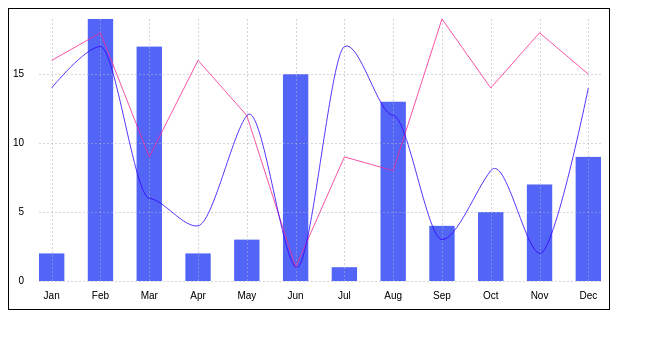
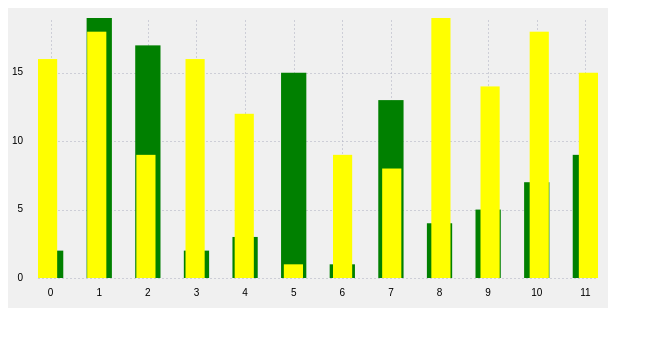
Before and after one commit to michielvaneerd/SvgChart, a plain HTML site: page index.html in a window 1280 px wide. Shown: the whole page, without its empty margins (0-665 px from the left). Drawn offline with Linux system fonts and the light colour scheme.

Commit message:
Space between bars overrule

```diff
--- a/app.css
+++ b/app.css
@@ -1,3 +1,3 @@
 #chart {
-    border:1px solid black;
+
 }
--- a/app.js
+++ b/app.js
@@ -1,4 +1,6 @@
 (function (window) {
+
+    var colCount = 12;
 
     function getRandomInt(max) {
         return Math.ceil(Math.random() * max);
@@ -6,40 +8,54 @@
 
     var data = {
         xAxis: {
-            columns: ['Jan', 'Feb', 'Mar', 'Apr', 'May', 'Jun', 'Jul', 'Aug', 'Sep', 'Oct', 'Nov', 'Dec']
+            columns: Array.from(Array(colCount).keys()).map(function(key) {
+                return key.toString();
+            }),
         },
         series: [
             {
                 type: 'bar',
                 name: 'car',
-                values: Array.from(Array(12).keys()).map(function(key) {
+                values: Array.from(Array(colCount).keys()).map(function(key) {
                     return getRandomInt(20);
                 }),
-                color: 'rgba(39, 63, 245, 0.8)'
+                color: 'green'
             },
             {
-                type: 'line',
-                name: 'train',
-                values: Array.from(Array(12).keys()).map(function(key) {
+                type: 'bar',
+                name: 'car',
+                values: Array.from(Array(colCount).keys()).map(function(key) {
                     return getRandomInt(20);
                 }),
-                color: 'rgba(245, 40, 145, 0.8)'
-            },
-            {
-                type: 'line',
-                name: 'bike',
-                values: Array.from(Array(12).keys()).map(function(key) {
-                    return getRandomInt(20);
-                }),
-                color: 'rgba(50, 0, 255, 0.8)',
+                color: 'yellow',
                 config: {
-                    // You can overrule some "global" config
-                    smoothCurves: true
+                    spaceBetweenBars: 30
                 }
             },
+            // {
+            //     type: 'line',
+            //     name: 'train',
+            //     values: Array.from(Array(colCount).keys()).map(function(key) {
+            //         return getRandomInt(20);
+            //     }),
+            //     color: 'rgba(245, 40, 145, 0.8)'
+            // },
+            // {
+            //     type: 'line',
+            //     name: 'bike',
+            //     values: Array.from(Array(colCount).keys()).map(function(key) {
+            //         return getRandomInt(20);
+            //     }),
+            //     color: 'rgba(50, 0, 255, 0.8)',
+            //     config: {
+            //         // You can overrule some "global" config
+            //         smoothCurves: true
+            //     }
+            // },
         ]
     };
     var config = {
+        backgroundColor: '#F0F0F0',
         // Always set every nested properties! So don't just set padding.top and leave the rest
         padding: {
             top: 10,
@@ -47,12 +63,19 @@
             start: 30,
             end: 10
         },
+        //spaceBetweenBars: 10, // in global config, because can be used by bars and lines...
         //maxSeriesValue: 30,
         yAxisStep: 5,
+        //xAxisStep: 5,
         // Global line config, can be overruled from within serie.config
         line: {
+            //spaceBetweenBars: 10,
+            lineWidth: 2,
             smoothCurves: false,
             followBars: true, // line points will be center of bars on x axis, can only be set for complete chart
+        },
+        bar: {
+            //spaceBetweenBars: 10,
         }
     };
     var chart = new window.Chart(document.getElementById('chart'), config, data);
--- a/charts.js
+++ b/charts.js
@@ -9,7 +9,10 @@
         return (chartWidth - ((data.xAxis.columns.length - 1) * spaceBetweenBars)) / data.xAxis.columns.length;
     }
 
-    function getSpaceBetweenBars(config, chartWidth, data) {
+    function getSpaceBetweenBars(config, serieConfig, chartWidth, data) {
+
+        if ('spaceBetweenBars' in serieConfig) return serieConfig.spaceBetweenBars;
+
         return ('spaceBetweenBars' in config)
             ? config.spaceBetweenBars
             : chartWidth / data.xAxis.columns.length / 2;
@@ -38,6 +41,8 @@
     // ************************************************************************
     window.Chart = function (parent, config, data) {
 
+        this.config = this._getConfig(config);
+
         var parentRect = parent.getBoundingClientRect();
         var parentWidth = parentRect.width;
         var parentHeight = parentRect.height;
@@ -48,6 +53,10 @@
         canvas.width = parentWidth * scale;
         canvas.height = parentHeight * scale;
         parent.appendChild(canvas);
+
+        if (this.config.backgroundColor) {
+            canvas.style.backgroundColor = this.config.backgroundColor;
+        }
 
         var context = canvas.getContext('2d');
         context.scale(scale, scale);
@@ -68,7 +77,6 @@
         }
 
         // Set general props we need in multiple methods
-        this.config = this._getConfig(config);
         this.data = data;
         this.maxSeriesValue = maxSeriesValue;
         this.minSeriesValue = minSeriesValue;
@@ -79,21 +87,24 @@
         data.series.forEach(function (serie, serieIndex) {
             switch (serie.type) {
                 case 'line':
-                    var lineConfig = this._drawLineChart(serie, config.line);
+                    var lineConfig = this._getLineConfig(this.config.line, serie.config);
                     if (this.config.writeXAxisLabels && serieIndex === 0) {
                         this._drawXAxisLabels(lineConfig);
                         this._drawYAxisLabels(lineConfig);
                     }
+                    this._drawLineChart(serie, lineConfig);
                     // this._line(serie, Object.assign(config.line, {
                     //     smoothCurves: true
                     // }));
                     break;
                 case 'bar':
-                    var barConfig = this._drawBarChart(serie, config.bar);
+                    var barConfig = this._getBarConfig(this.config.bar, serie.config);
+                    console.log(barConfig);
                     if (this.config.writeXAxisLabels && serieIndex === 0) {
                         this._drawXAxisLabels(barConfig);
                         this._drawYAxisLabels(barConfig);
                     }
+                    this._drawBarChart(serie, barConfig);
                     break;
             }
         }, this);
@@ -108,12 +119,13 @@
     // Private chart draw methods
     // ************************************************************************
     window.Chart.prototype._drawBarChart = function (serie, barConfig) {
-        barConfig = Object.assign(this._getBarConfig(barConfig), serie.config || {});
+        //barConfig = Object.assign(this._getBarConfig(barConfig), serie.config || {});
         this.context.save();
         this.context.fillStyle = serie.color;
         serie.values.forEach(function (value, valueIndex, values) {
             var x = getBarXStart(valueIndex, barConfig, this.config);
             var y = value * barConfig.oneSeriesValueHeight;
+            console.log('Bar: ' + this.data.xAxis.columns[valueIndex] + ' = ' + value);
             this.context.fillRect(x, this.chartHeight - y + this.config.padding.top, barConfig.columnWidth, y);
         }, this);
         this.context.restore();
@@ -122,8 +134,11 @@
 
     // https://stackoverflow.com/a/39559854
     window.Chart.prototype._drawLineChart = function (serie, lineConfig) {
-        lineConfig = Object.assign(this._getLineConfig(lineConfig), serie.config || {});
+        //lineConfig = Object.assign(this._getLineConfig(lineConfig), serie.config || {});
         this.context.save();
+        this.context.lineJoin = 'round';
+        this.context.lineCap = 'round';
+        this.context.lineWidth = lineConfig.lineWidth;
         // if (lineConfig.smoothCurves) {
         //     this.context.globalAlpha = 0.4;
         // }
@@ -143,7 +158,7 @@
         serie.values.forEach(function (value, valueIndex, values) {
             var x = getLineX(valueIndex, lineConfig, this.config);
             var y = this.chartHeight - (value * lineConfig.oneSeriesValueHeight) + this.config.padding.top;
-            console.log('Write ' + x + ', ' + y);
+            console.log('Line: ' + this.data.xAxis.columns[valueIndex] + ' = ' + value);
             if (valueIndex === 0) {
                 this.context.moveTo(x, y);
                 preP = { x: x, y: y };
@@ -188,13 +203,20 @@
         this.context.lineWidth = 1;
         this.context.setLineDash([2, 2]);
         this.context.beginPath();
-        this.data.xAxis.columns.forEach(function(value, index) {
+        for (var index = 0; index < this.data.xAxis.columns.length; index += this.config.xAxisStep) {
             var x = getLineX(index, lineOrBarConfig, this.config);
-            this.context.fillText(value, x, this.chartHeight + this.config.padding.top + (this.config.padding.bottom / 2));
+            this.context.fillText(this.data.xAxis.columns[index], x, this.chartHeight + this.config.padding.top + (this.config.padding.bottom / 2));
             var lineX = Math.round(x) + 0.5;
             this.context.moveTo(lineX, this.chartHeight + this.config.padding.top);
             this.context.lineTo(lineX, this.config.padding.top);
-        }, this);
+        }
+        // this.data.xAxis.columns.forEach(function(value, index) {
+        //     var x = getLineX(index, lineOrBarConfig, this.config);
+        //     this.context.fillText(value, x, this.chartHeight + this.config.padding.top + (this.config.padding.bottom / 2));
+        //     var lineX = Math.round(x) + 0.5;
+        //     this.context.moveTo(lineX, this.chartHeight + this.config.padding.top);
+        //     this.context.lineTo(lineX, this.config.padding.top);
+        // }, this);
         this.context.stroke();
         this.context.restore();
     };
@@ -243,24 +265,27 @@
             yAxisStep: 1,
             yAxisGrid: true,
             xAxisGrid: false,
+            xAxisStep: 1,
         }, config);
     };
 
-    window.Chart.prototype._getBarConfig = function (barConfig) {
+    window.Chart.prototype._getBarConfig = function (barConfig, serieConfig) {
         if (!barConfig) barConfig = {};
-        var spaceBetweenBars = getSpaceBetweenBars(barConfig, this.chartWidth, this.data);
+        if (!serieConfig) serieConfig = {};
+        var spaceBetweenBars = getSpaceBetweenBars(barConfig, serieConfig, this.chartWidth, this.data);
         return Object.assign({
             followBars: true,
             oneSeriesValueHeight: this.chartHeight / (this.maxSeriesValue - this.minSeriesValue),
             columnWidth: getFollowBarsColumnWidth(this.chartWidth, this.data, spaceBetweenBars),
             spaceBetweenBars: spaceBetweenBars
-        }, barConfig);
+        }, barConfig, serieConfig);
     };
 
-    window.Chart.prototype._getLineConfig = function (lineConfig) {
+    window.Chart.prototype._getLineConfig = function (lineConfig, serieConfig) {
         if (!lineConfig) lineConfig = {};
+        if (!serieConfig) serieConfig = {};
         var followBars = !!lineConfig.followBars;
-        var spaceBetweenBars = getSpaceBetweenBars(lineConfig, this.chartWidth, this.data);
+        var spaceBetweenBars = getSpaceBetweenBars(lineConfig, serieConfig, this.chartWidth, this.data);
         var columnWidth = followBars
             ? getFollowBarsColumnWidth(this.chartWidth, this.data, spaceBetweenBars)
             : (this.chartWidth / (this.data.xAxis.columns.length - 1));
@@ -269,8 +294,9 @@
             followBars: followBars,
             smoothCurves: false,
             oneSeriesValueHeight: this.chartHeight / (this.maxSeriesValue - this.minSeriesValue),
-            columnWidth: columnWidth
-        }, lineConfig);
+            columnWidth: columnWidth,
+            lineWidth: 1
+        }, lineConfig, serieConfig);
     };
 
 }(this));
```
